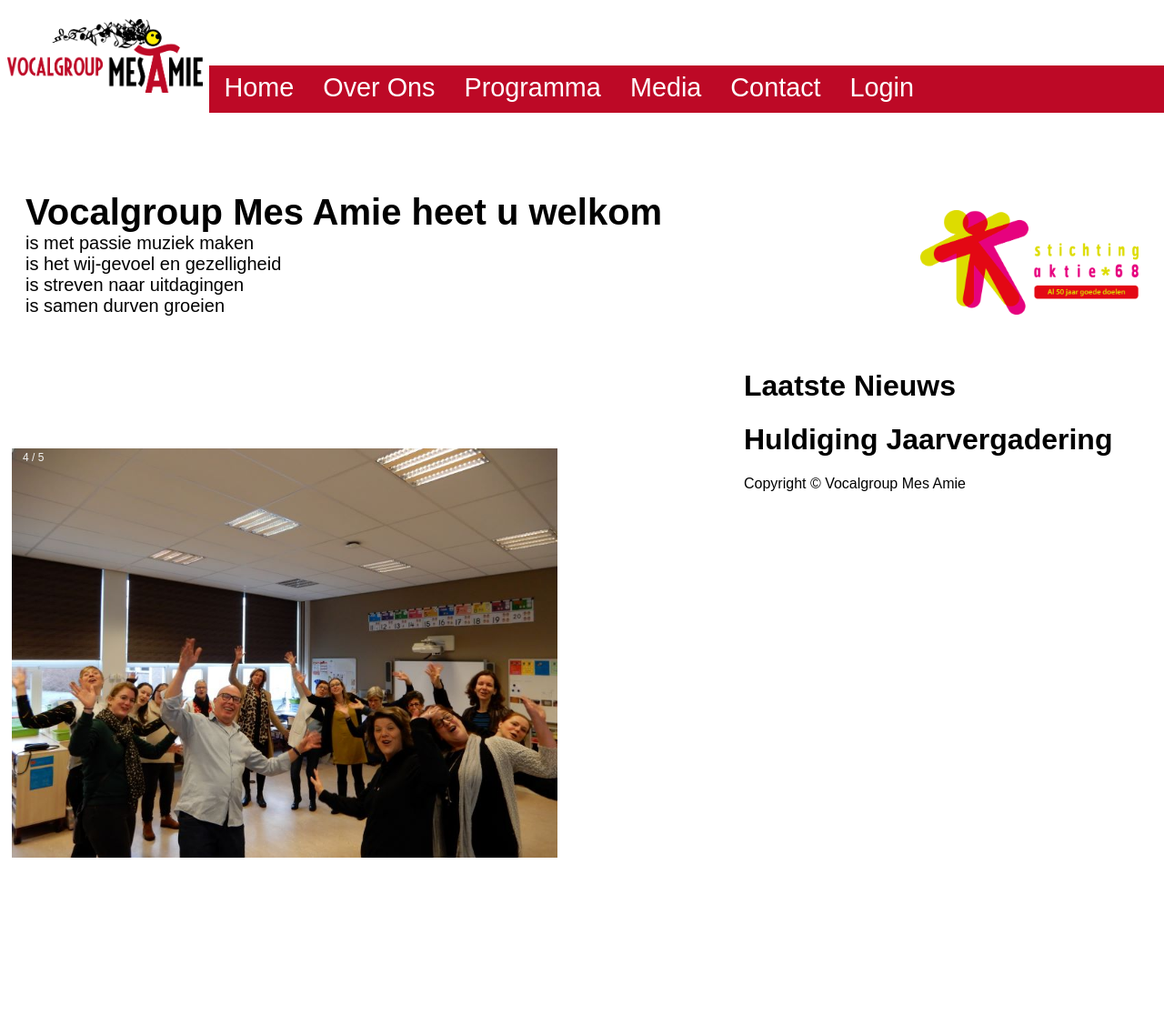
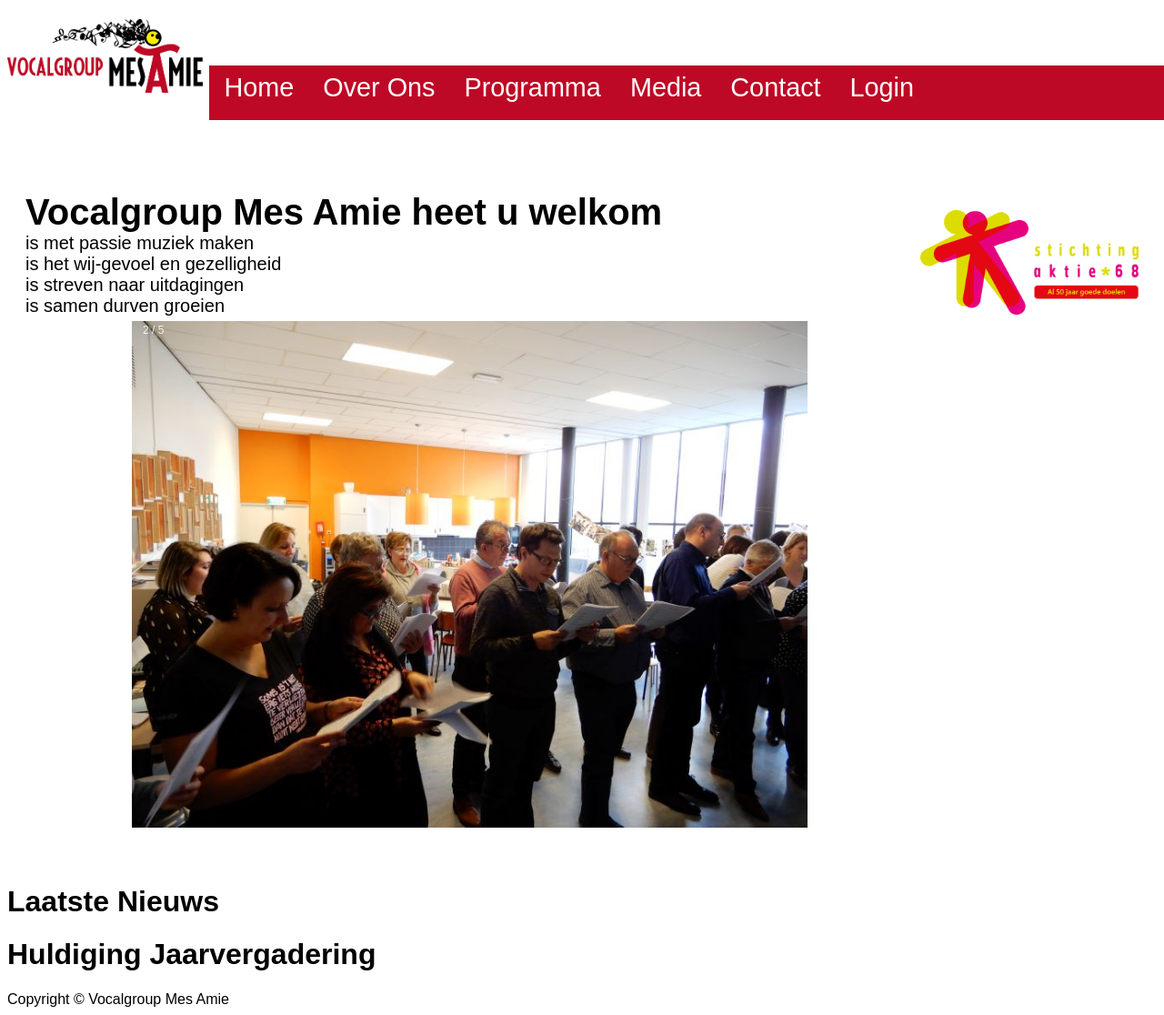
Before and after one commit to StanErens/Challenge2VocalgroupMesamie, a PHP site: page / in a window 1280 px wide. Shown: the whole page at 91% size. Before the commit the page ends 943 px from the top, so only its background shows below. Run offline with PHP 8.4, Linux system fonts and the light colour scheme.

Commit message:
Navbar Breder

```diff
--- a/css/navbar.css
+++ b/css/navbar.css
@@ -11,7 +11,7 @@ body{
     top: 9%;
     background-size: 100%;
     background-color: #bd0926;
-    height:6.5%;
+    height:7.5%;
     width: 82%;
 
 }
--- a/css/style.css
+++ b/css/style.css
@@ -27,8 +27,6 @@ img {vertical-align: middle;}
 /* Slideshow container */
 .slideshow-container {
   padding: 5px;
-  top: 140px;
-  float: left;
   max-width: 1000px;
   position: relative;
   margin: auto;
--- a/index.php
+++ b/index.php
@@ -106,7 +106,7 @@ function showSlides() {
   }
   slides[slideIndex-1].style.display = "block";
   dots[slideIndex-1].className += " active";
-  setTimeout(showSlides, 2000); // Change image every 2 seconds
+  setTimeout(showSlides, 6000); // Change image every 2 seconds
 }
 </script>
 
```
